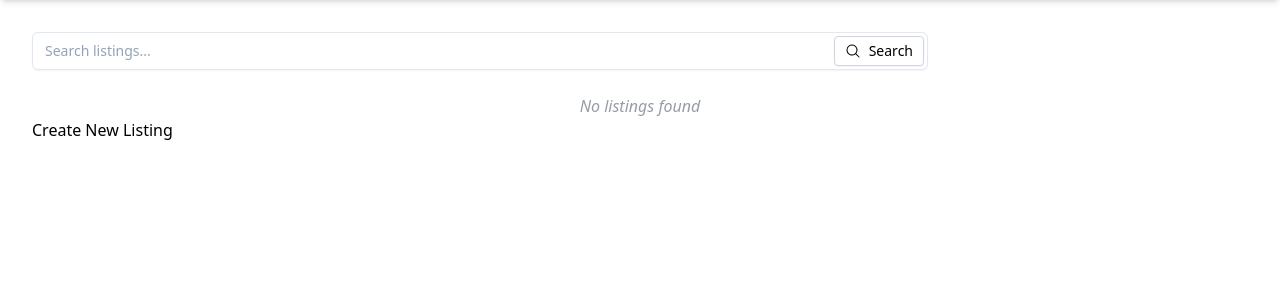
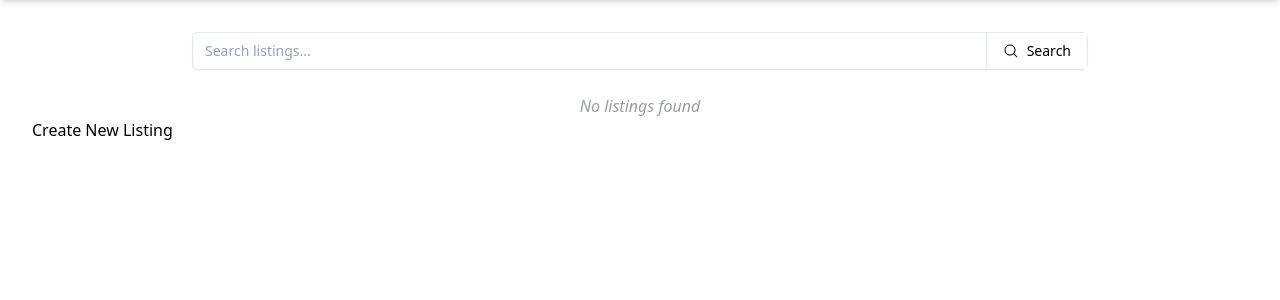
Before and after one commit to am-cid/hello-django, a Django app: page / in a window 1280 px wide. Shown: the part 54-354 px from the top of the page. Run offline with Django 5.2, Linux system fonts and the light colour scheme; the visitor is signed in with stand-in values (Sample User, id 1); data that the repository does not hold is empty; parts of the project's set-up code (start-up, migrations or seed data) failed here and were passed over; some libraries are stand-ins or nearby versions.

Commit message:
Changed Search Bar

```diff
--- a/simple_crud/listings/templates/listings/home.html
+++ b/simple_crud/listings/templates/listings/home.html
@@ -4,31 +4,27 @@
 {% block content %}
 
 <!-- Search -->
-<form method="GET" action="{% url 'home' %}" class="w-full max-w-4xl mb-6 mt-8">
-  <div class="relative">
-      <!-- Search Input -->
+<form method="GET" action="{% url 'home' %}" class="w-full max-w-4xl mx-auto mb-6 mt-8">
+  <div class="flex items-center border border-slate-200 rounded-md shadow-sm hover:border-slate-300 focus-within:border-slate-400 transition duration-300">
     <input
       type="text"
       name="q"
       value="{{ query }}"
       placeholder="Search listings..."
-          class="w-full bg-transparent placeholder:text-slate-400 text-slate-700 text-sm border border-slate-200 rounded-md pl-3 pr-28 py-2 transition duration-300 ease-in-out focus:outline-none focus:border-slate-400 hover:border-slate-300 shadow-sm focus:shadow"
+      class="w-full bg-transparent placeholder:text-slate-400 text-slate-700 text-sm py-2 px-3 focus:outline-none"
     />
 
     <button
-          class="absolute top-1 right-1 flex items-center rounded bg-white py-1 px-2.5 border border-gray-300 text-black text-center text-sm transition-all shadow-sm hover:bg-gray-100 focus:bg-gray-200 focus:shadow-none active:bg-gray-200 hover:shadow active:shadow-none disabled:pointer-events-none disabled:opacity-50"
       type="submit"
+      class="flex items-center bg-white py-2 px-4 border-l border-slate-200 text-black text-sm font-medium hover:bg-gray-100 focus:bg-gray-200 focus:outline-none transition duration-300"
     >
       <svg xmlns="http://www.w3.org/2000/svg" viewBox="0 0 24 24" fill="currentColor" class="w-4 h-4 mr-2 text-black">
         <path fill-rule="evenodd" d="M10.5 3.75a6.75 6.75 0 1 0 0 13.5 6.75 6.75 0 0 0 0-13.5ZM2.25 10.5a8.25 8.25 0 1 1 14.59 5.28l4.69 4.69a.75.75 0 1 1-1.06 1.06l-4.69-4.69A8.25 8.25 0 0 1 2.25 10.5Z" clip-rule="evenodd" />
       </svg>
       Search
     </button>
-
   </div>
 </form>
-
-
 
 {% if listings %}
 <ul>
```
Lines whose indentation alone changed are shown as unchanged.
